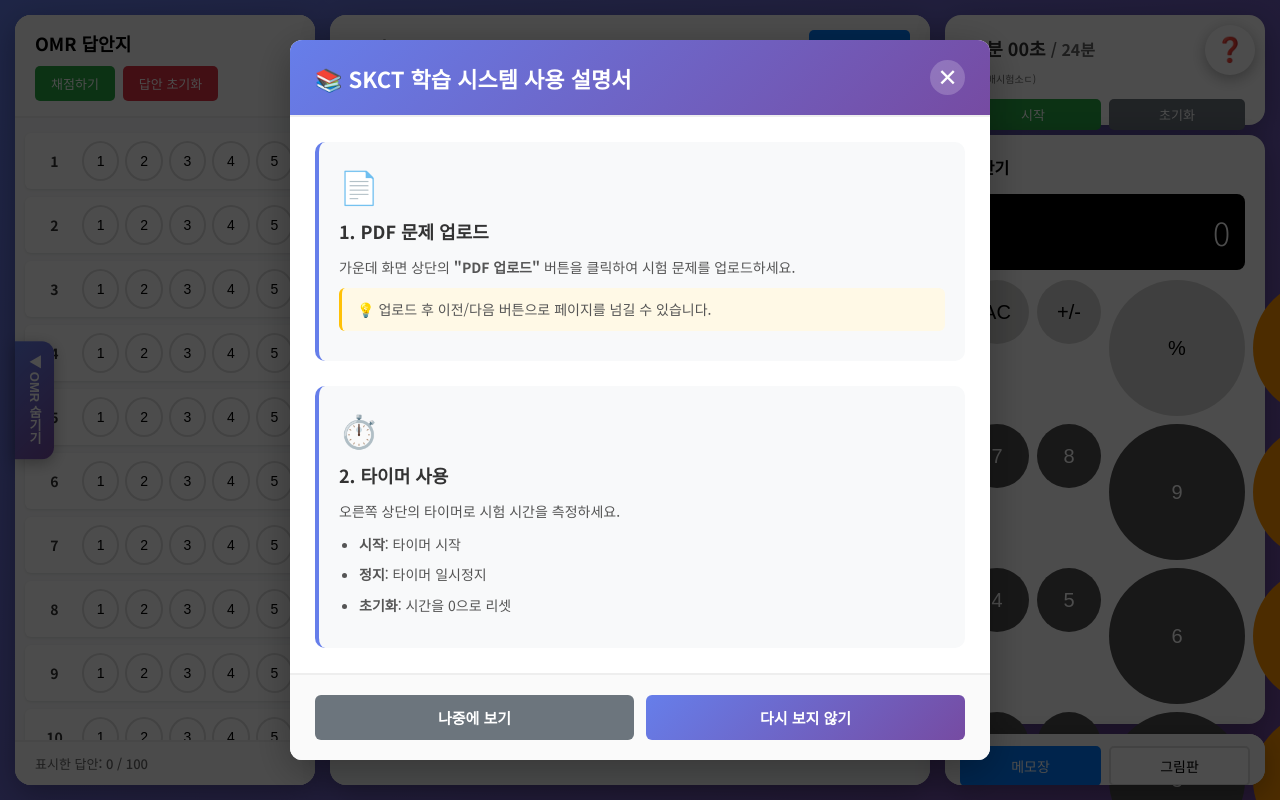
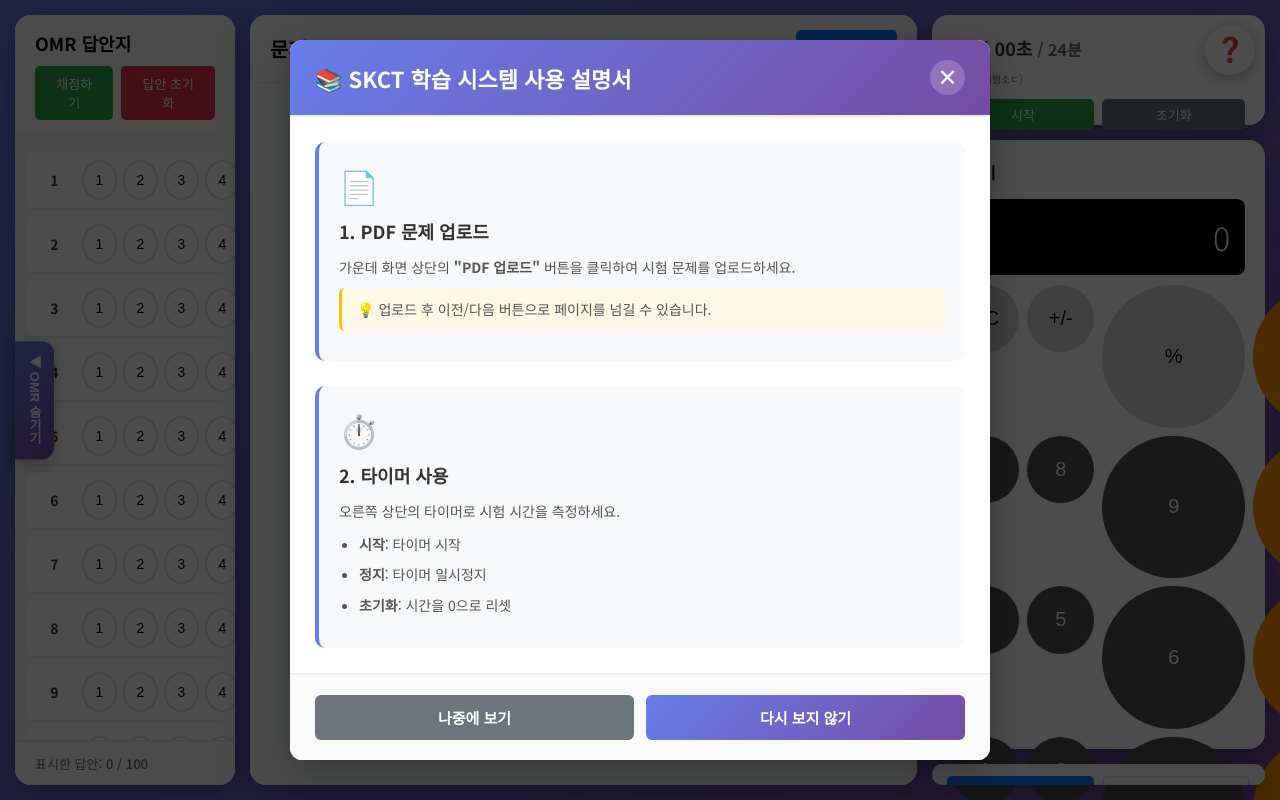
Before and after one commit to kimhyunji24/SKCT, a React (Vite) app: page / in a window 1280 px wide. Shown: the top 800 px of the page. Built offline with nearby package versions, Linux system fonts and the light colour scheme.

Commit message:
레이아웃 비율 조정: OMR 너비 축소, PDF와 오른쪽 패널 비율 2:1로 설정

```diff
--- a/src/App.css
+++ b/src/App.css
@@ -71,7 +71,7 @@
 }
 
 .omr-panel {
-  width: 300px;
+  width: 220px;
   display: flex;
   flex-direction: column;
   background-color: white;
@@ -94,7 +94,7 @@
 }
 
 .middle-panel {
-  flex: 1;
+  flex: 2;
   display: flex;
   flex-direction: column;
   background-color: white;
@@ -105,10 +105,12 @@
 }
 
 .right-panel {
-  width: 320px;
+  flex: 1;
   display: flex;
   flex-direction: column;
-  gap: 10px;
+  gap: 15px;
+  max-width: 480px;
+  min-width: 320px;
 }
 
 .timer-section {
@@ -150,11 +152,12 @@
   }
 
   .omr-panel {
-    width: 250px;
+    width: 200px;
   }
 
   .right-panel {
-    width: 280px;
+    min-width: 280px;
+    max-width: 400px;
   }
 
   .help-btn {
```
